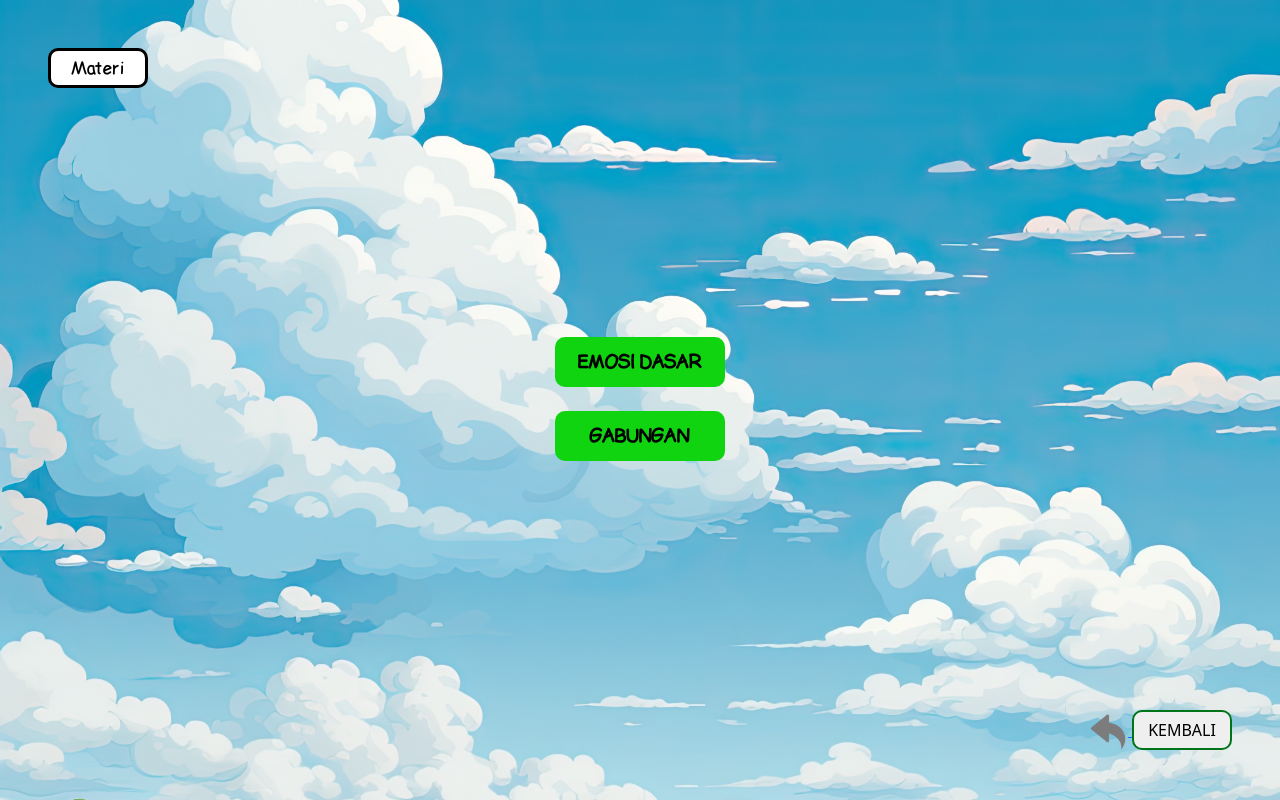
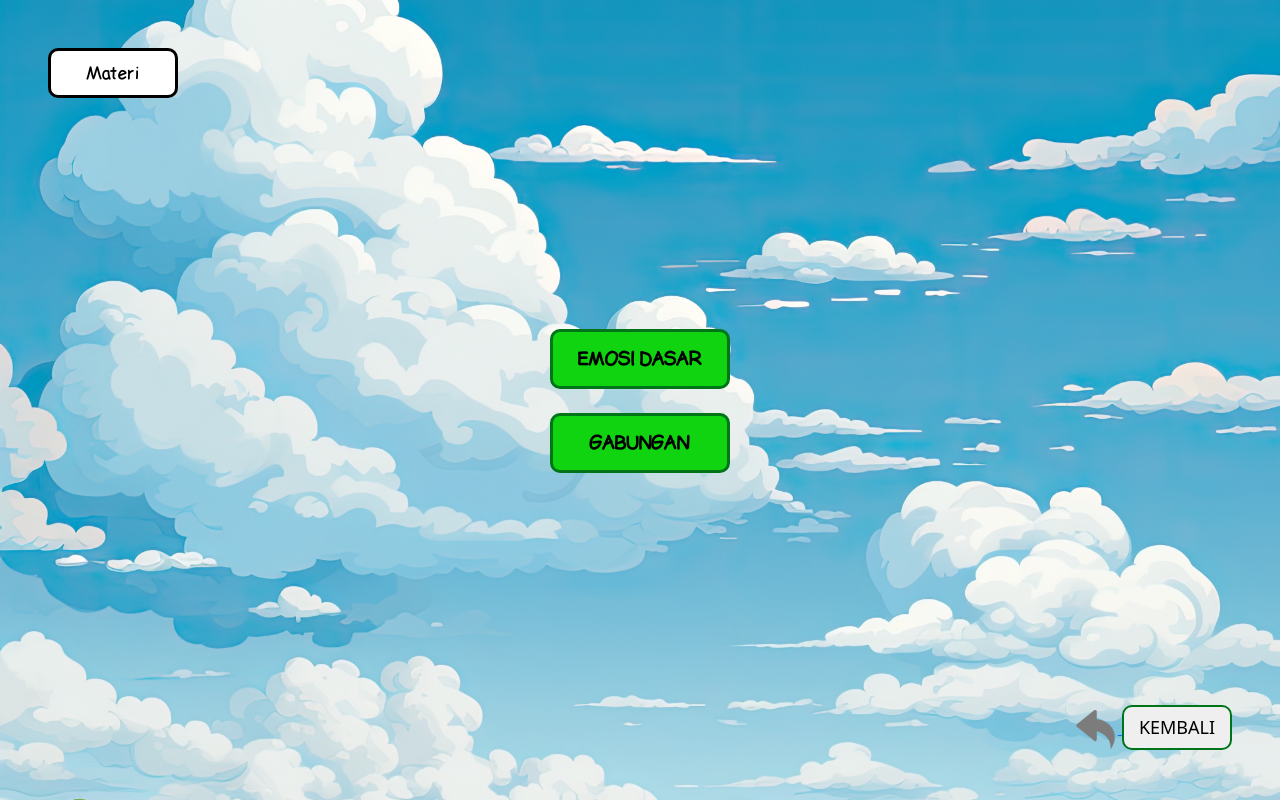
Before and after one commit to wendwin/pengenalan-emosi, a Flask app: page /materi in a window 1280 px wide. Run offline with Flask 3, Linux system fonts and the light colour scheme.

Commit message:
mengubah ukuran title dan button materi

```diff
--- a/app/static/css/style.css
+++ b/app/static/css/style.css
@@ -28,26 +28,14 @@ body {
     font-weight: 600;
 }
 
-.button-menu-materi button {
-    font-family: comic;
-    width: 170px;
-    height: 50px;
-    background-color: #0fd40f;
-    border-radius: 10px;
-    border: none;
-    padding: 5px;
-    font-size: 18px;
-    font-weight: 600;
-}
-
 /* home */
 
 
 /* materi */
 .materi .title {
     font-family: comic;
-    width: 100px;
-    height: 40px;
+    width: 120px;
+    height: 50px;
     background-color: #fff;
     text-align: center;
     font-size: 18px;
@@ -56,9 +44,21 @@ body {
     border: 3px solid #000;
 }
 
-/* .materi .title button, */
+
+.button-menu-materi button {
+    font-family: comic;
+    width: 170px;
+    height: 50px;
+    background-color: #0fd40f;
+    border-radius: 10px;
+    border: none;
+    font-size: 16px;
+    font-weight: 600;
+    border: 3px solid #007419;
+}
+
 .materi .back button {
-    /* margin: 20px; */
+    font-size: 16px;
     width: 100px;
     height: 40px;
     border-radius: 10px;
@@ -70,8 +70,6 @@ body {
 }
 
 /* materi */
-
-
 
 /* materi opsion*/
 .materi-option .title-text {
@@ -107,7 +105,6 @@ body {
     border: 3px solid #A47533;
 }
 
-
 .materi-option .back button {
     /* margin: 20px; */
     width: 100px;
@@ -139,6 +136,30 @@ body {
         border-radius: 12px;
     }
 
+    /* materi */
+    .materi .title {
+        width: 130px;
+    }
+
+    .button-menu-materi button {
+        width: 180px;
+        height: 60px;
+        font-size: 18px;
+    }
+
+    .materi .back button {
+        width: 110px;
+        height: 45px;
+        font-size: 18px;
+
+    }
+
+    .materi .back img {
+        width: 45px;
+    }
+
+    /* materi */
+
     /* materi options */
     .materi-option .menu-item button {
         width: 200px;
--- a/app/templates/materi/materi.html
+++ b/app/templates/materi/materi.html
@@ -2,11 +2,11 @@
 
 {% block content %}
 <div class="materi vh-100 d-flex flex-column">
-    <div class="title m-3 m-lg-5 d-flex justify-content-center align-items-center">
+    <div class="title m-3 m-md-5 d-flex justify-content-center align-items-center">
         <div class="">Materi</div>
     </div>
 
-    <div class=" menu-btn d-flex flex-column justify-content-center align-items-center gap-4 text-center flex-grow-1">
+    <div class="menu d-flex flex-column justify-content-center align-items-center gap-4 text-center flex-grow-1">
         <div class="menu-item d-flex align-items-center gap-4">
             <div class="button-menu-materi">
                 <a href="{{ url_for('materi_emosi_dasar') }}" class="text-decoration-none">
@@ -22,7 +22,7 @@
             </div>
         </div>
     </div>
-    <div class="back d-flex justify-content-end align-items-end p-3  p-lg-5">
+    <div class="back d-flex justify-content-end align-items-end m-3 m-md-5">
         <a href="{{ url_for('index') }}">
             <div class="menu-back">
                 <img src="/static/img/button/reply.png" alt="">
```
